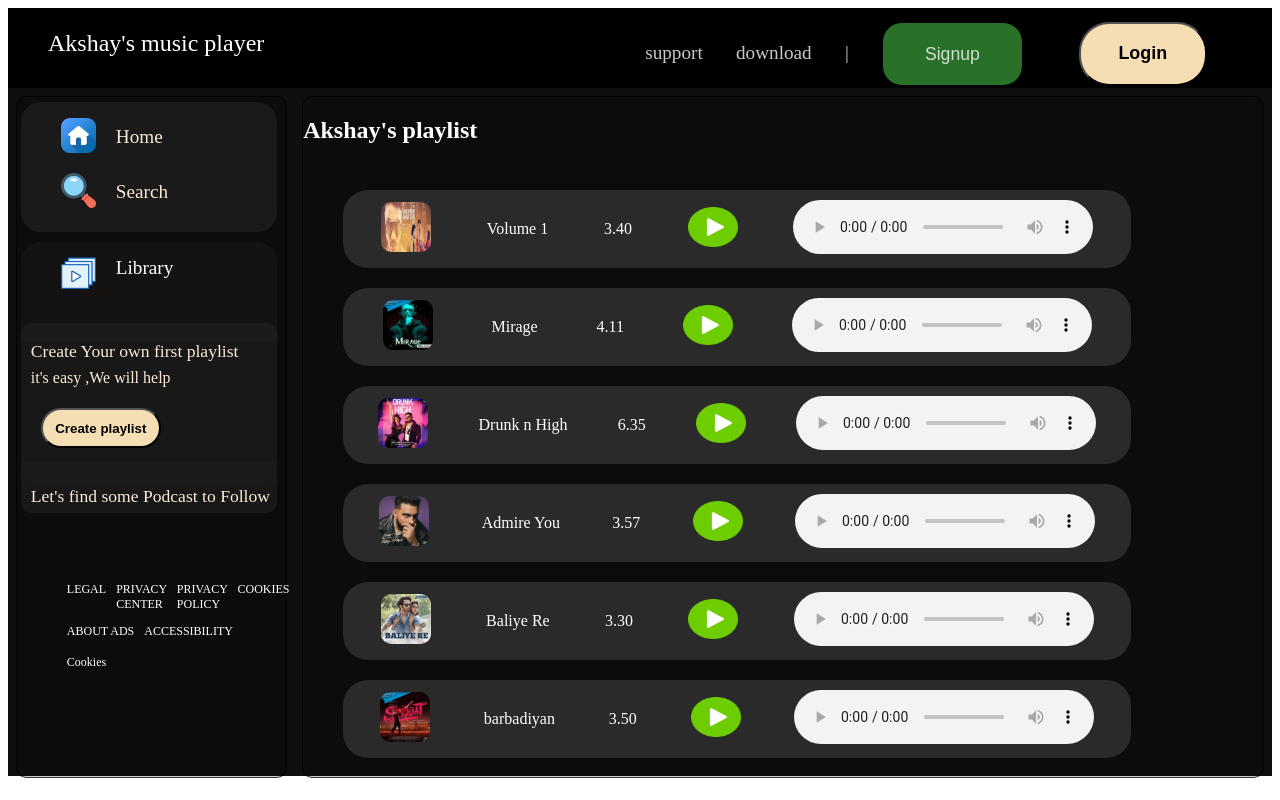
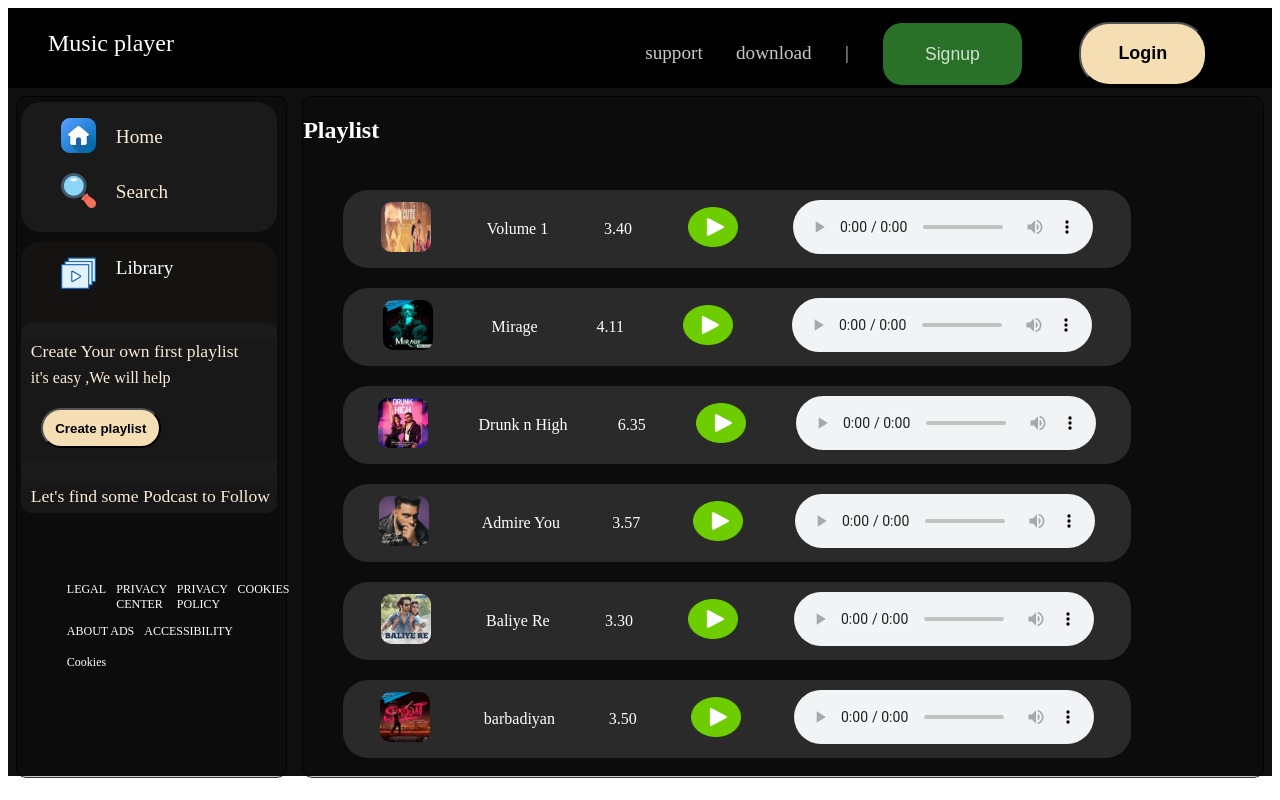
Before and after one commit to akshayrajput12/music-player, a plain HTML site: page playlist/happy/happy.html in a window 1280 px wide. Drawn offline with Linux system fonts and the light colour scheme.

Commit message:
Update happy.html

```diff
--- a/playlist/happy/happy.html
+++ b/playlist/happy/happy.html
@@ -9,7 +9,7 @@
 <body>
     <header>
        <nav class="n1">
-        <ul><li>Akshay's music player</li></ul>
+        <ul><li>Music player</li></ul>
        </nav>
        <nav class="n2">
         <ul>
@@ -81,7 +81,7 @@
             </div>
 <!--same code till here for all pages and inculde right div without content inside it-->
             <div class="right">
-                <h2>Akshay's playlist</h2>
+                <h2>Playlist</h2>
                 <div class="r1">
                     <!--for first song list section or apperarence-->
                     <ul class="songs">
```
